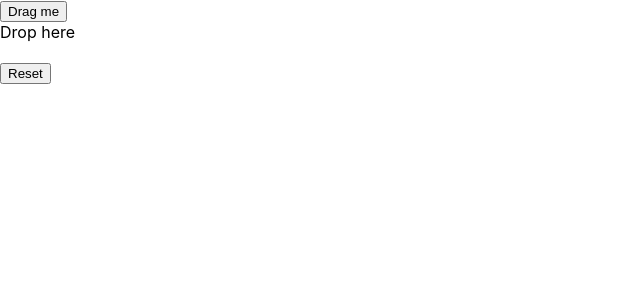
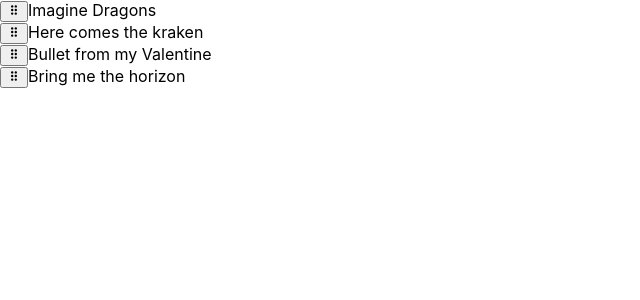
Before and after one commit to RafaelMoro/poc-dnd-kit, a React (Create React App) app: page / in a window 1280 px wide. Shown: the top 300 px of the page, without its empty margins (0-640 px from the left). Built offline with nearby package versions, Linux system fonts and the light colour scheme.

Commit message:
[ADD] - sortable interface created

```diff
--- a/package.json
+++ b/package.json
@@ -4,6 +4,7 @@
   "private": true,
   "dependencies": {
     "@dnd-kit/core": "^6.0.8",
+    "@dnd-kit/sortable": "^7.0.2",
     "@testing-library/jest-dom": "^5.16.5",
     "@testing-library/react": "^13.4.0",
     "@testing-library/user-event": "^13.5.0",
--- a/src/App.js
+++ b/src/App.js
@@ -1,10 +1,9 @@
-// import { DndContext } from '@dnd-kit/core';
-// import { List } from './components/List';
+import { List } from './components/List';
 import { Main } from "./components/demo/Main";
 
 function App() {
   return (
-    <Main />
+    <List />
   );
 }
 
--- a/src/components/List.js
+++ b/src/components/List.js
@@ -1,27 +1,56 @@
-import { Item } from "./Item";
-import { useDroppable } from '@dnd-kit/core';
+import {
+  useSensors, useSensor, PointerSensor, KeyboardSensor, DndContext, closestCenter
+} from '@dnd-kit/core';
+import {
+  sortableKeyboardCoordinates, arrayMove, SortableContext, verticalListSortingStrategy
+} from '@dnd-kit/sortable';
+import { useState } from "react";
+import { SortableItem } from "./SortableItem";
 
 const List = () => {
-  const {isOver, setNodeRef} = useDroppable({
-    id: 'droppable',
-  });
+  const defaultItems = [
+    'Imagine Dragons',
+    'Here comes the kraken',
+    'Bullet from my Valentine',
+    'Bring me the horizon'
+  ]
+  const [items, setItems] = useState(defaultItems)
 
-  const defualtStyle = {
-    width: '500px',
-    height: '500px',
-    display: 'flex',
-    gap: '10px',
-    border: '1px solid red',
-    color: isOver ? 'green' : '#d4d4d4',
+  const sensors = useSensors(
+    useSensor(PointerSensor),
+    useSensor(KeyboardSensor, {
+      coordinateGetter: sortableKeyboardCoordinates
+    })
+  )
+
+  const handleDragEnd = (event) => {
+    const { active, over } = event;
+
+    if (active.id !== over.id) {
+      setItems((items) => {
+        const oldIndex = items.indexOf(active.id);
+        const newIndex = items.indexOf(over.id);
+
+        return arrayMove(items, oldIndex, newIndex);
+      })
+    }
   }
 
   return (
-    <div ref={setNodeRef} style={defualtStyle }>
-      <Item text="Imagine Dragons" itemId="imagine-dragons" />
-      <Item text="Here comes the kraken" itemId="hctk" />
-      <Item text="Bullet from my Valentine" itemId="bfmv"/>
-      <Item text="Bring me the horizon" itemId="bring-me-the-horizon" />
-    </div>
+    <DndContext
+      sensors={sensors}
+      collisionDetection={closestCenter}
+      onDragEnd={handleDragEnd}
+    >
+      <SortableContext
+        items={items}
+        strategy={verticalListSortingStrategy}
+      >
+        { items.map((item) => (
+          <SortableItem key={item} itemId={item} text={item} />
+        )) }
+      </SortableContext>
+    </DndContext>
   );
 };
 
--- /dev/null
+++ b/src/components/SortableItem.js
@@ -0,0 +1,35 @@
+import { useSortable } from '@dnd-kit/sortable';
+import { CSS } from '@dnd-kit/utilities';
+
+const SortableItem = ({ text, itemId }) => {
+  const {
+    attributes,
+    listeners,
+    setNodeRef,
+    transform,
+    transition,
+  } = useSortable({id: itemId});
+
+  const sortableItemStyles = {
+    transform: CSS.Transform.toString(transform),
+    transition,
+  };
+
+
+  return (
+  <div
+    ref={setNodeRef}
+    {...listeners}
+    {...attributes}
+    style={sortableItemStyles}>
+    <button>
+      <svg viewBox="0 0 20 20" width="12">
+        <path d="M7 2a2 2 0 1 0 .001 4.001A2 2 0 0 0 7 2zm0 6a2 2 0 1 0 .001 4.001A2 2 0 0 0 7 8zm0 6a2 2 0 1 0 .001 4.001A2 2 0 0 0 7 14zm6-8a2 2 0 1 0-.001-4.001A2 2 0 0 0 13 6zm0 2a2 2 0 1 0 .001 4.001A2 2 0 0 0 13 8zm0 6a2 2 0 1 0 .001 4.001A2 2 0 0 0 13 14z"></path>
+      </svg>
+    </button>
+    { text }
+  </div>
+  );
+};
+
+export { SortableItem };
```
Also changed, not shown: src/components/Item.js (deleted, +0 -25 lines), 1 other file (tests, documents, lock files or other folders).
